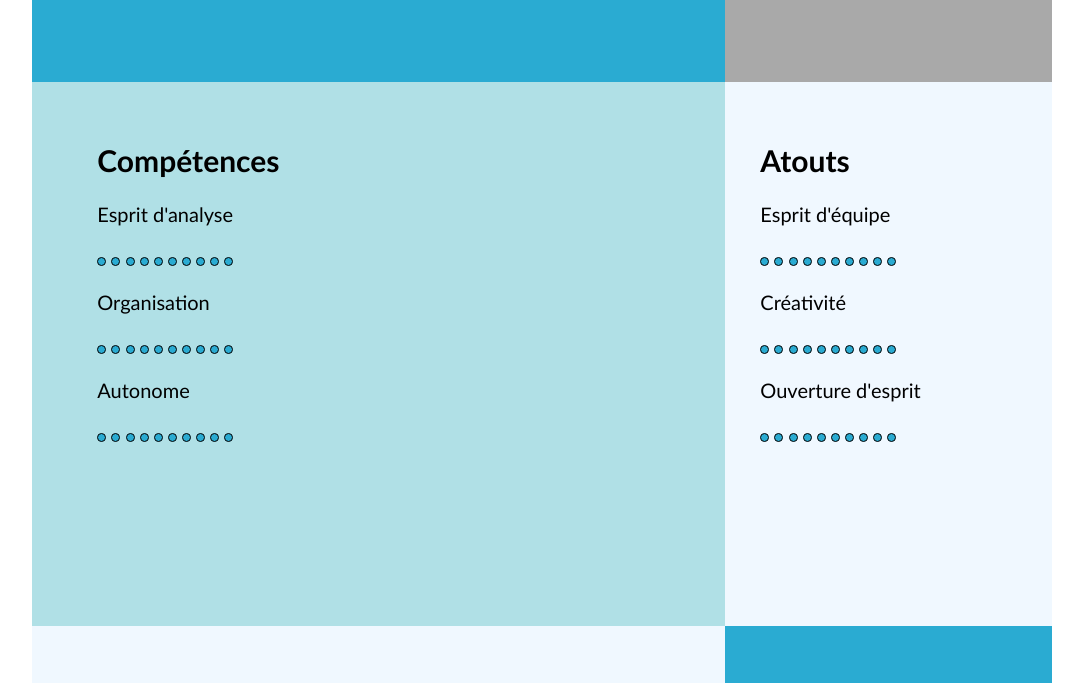
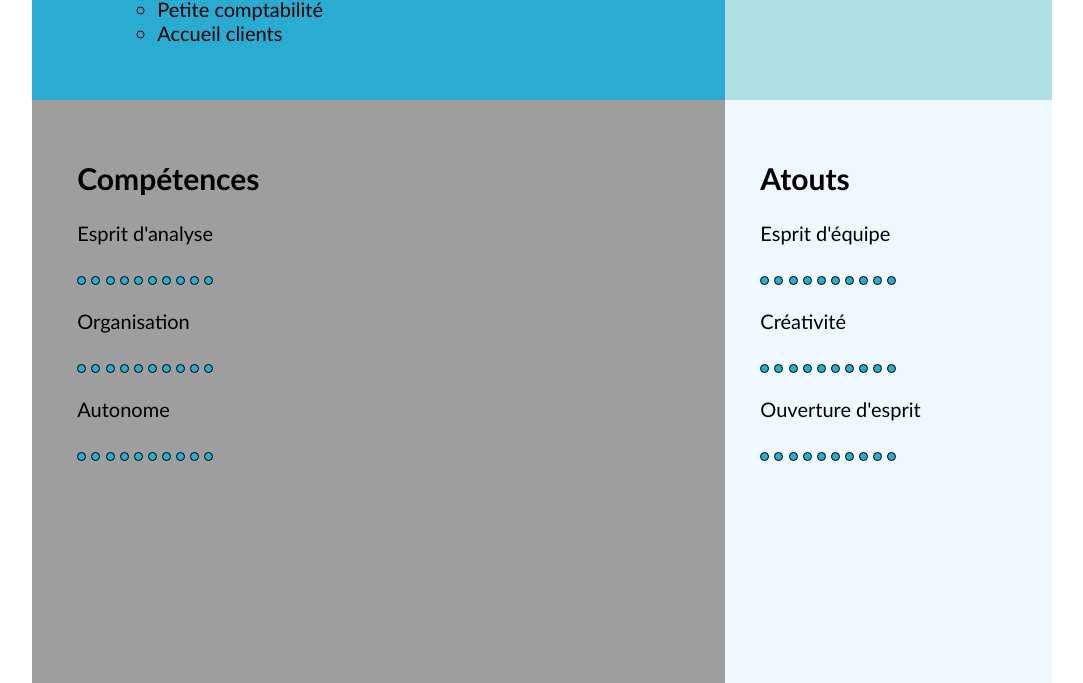
Before and after one commit to MelBrstln/CVMel, a plain HTML site: page index.html in a window 1280 px wide. Shown: the part 1460-2143 px from the top of the page, without its empty margins (98-1181 px from the left). Drawn offline with Linux system fonts and the light colour scheme.

Commit message:
Update cssCv.css

```diff
--- a/cssCv.css
+++ b/cssCv.css
@@ -11,12 +11,12 @@ h1
 {
     display: grid;
     grid-template-columns: 0.6fr 0.6fr 2.3fr 0.5fr 1.4fr 0.6fr;
-    grid-template-rows: 0.2fr 0.6fr 0fr 1.2fr 1.3fr 1.2fr 1.2fr 0.3fr;
-    grid-template-areas: ". . . . . ." ". nom nom coordonées coordonées ." ". alternance alternance alternance alternance ." ". dimplomes dimplomes dimplomes infos-persos ." ". experiences experiences experiences langues ." ". compétences compétences compétences atouts ." ". informatique informatique informatique interets ." ". . . . . .";
+    grid-template-rows: 0.2fr 0.6fr 0fr 0.5fr 1fr 1.1fr 1fr 0.4fr;
+    grid-template-areas: ". . . . . ." ". nom nom nom coordonées ." ". alternance alternance alternance alternance ." ". dimplomes dimplomes dimplomes infos-persos ." ". experiences experiences experiences langues ." ". compétences compétences compétences atouts ." ". informatique informatique informatique interets ." ". . . . . .";
 }
 
 .marge {
-    margin: 0 0 0 30px;
+    margin: 0 0 0 10px;
 }
 
 .photo
@@ -65,7 +65,8 @@ h1
 .infos-persos
 {
     grid-area: infos-persos;
-    background-color: powderblue;
+  /*  background-color: powderblue;*/
+    background-color: rgb(158, 158, 158);
     padding: 35px;
     font-size: 20px;
 }
@@ -74,6 +75,7 @@ h1
 {
     grid-area: experiences;
     background-color: #2aabd2;
+
     padding: 35px;
     font-size: 20px;
 
@@ -82,7 +84,7 @@ h1
 .langues
 {
     grid-area: langues;
-    background-color: darkgrey;
+    background-color: powderblue;
     padding: 35px;
     font-size: 20px;
 }
@@ -90,7 +92,7 @@ h1
 .competences
 {
     grid-area: compétences;
-    background-color: powderblue;
+    background-color: rgb(158, 158, 158);
     padding: 35px;
     font-size: 20px;
 }
```
